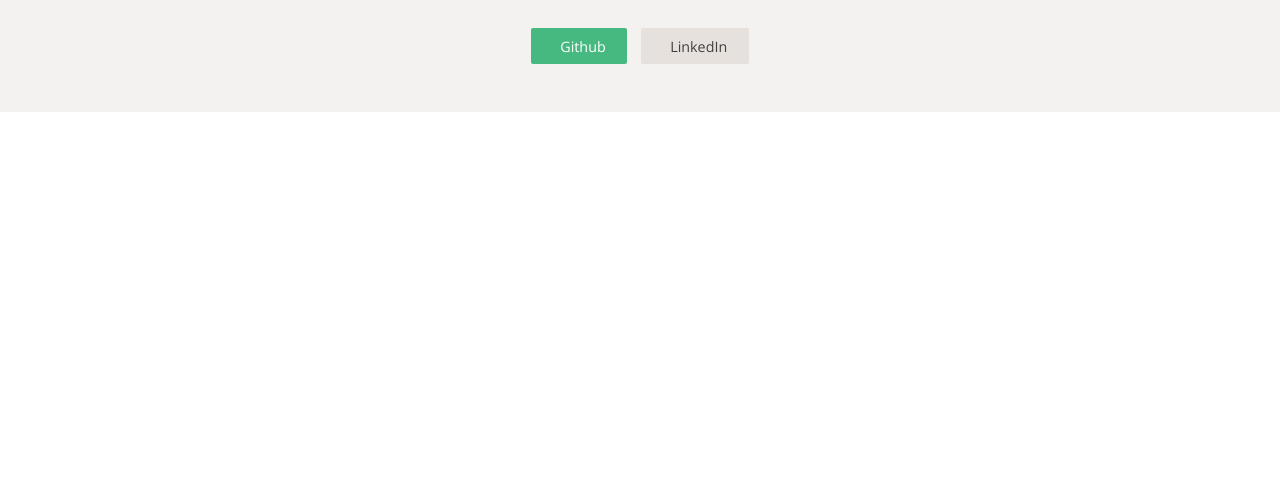
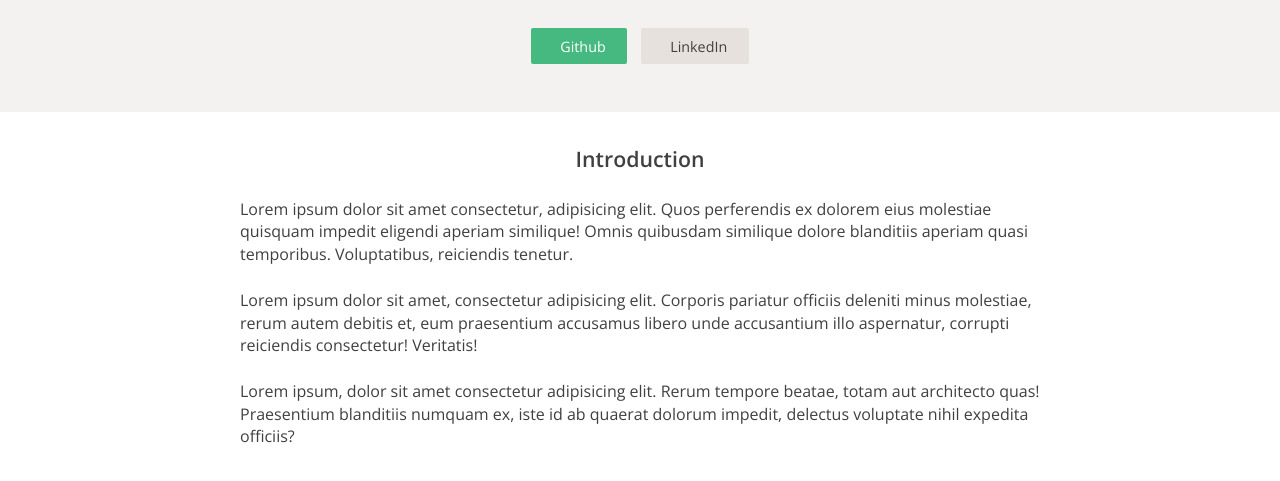
Before and after one commit to bismuth1991/portfolio, a website built with Parcel: page index.html in a window 1280 px wide. Shown: the part 157-638 px from the top of the page. Built offline with nearby package versions, Linux system fonts and the light colour scheme; some icons are missing.

Commit message:
Add introduction

```diff
--- /dev/null
+++ b/css/components/container.css
@@ -0,0 +1,4 @@
+.Container {
+  max-width: 50em;
+  margin: 0 auto;
+}
--- /dev/null
+++ b/css/components/section.css
@@ -0,0 +1,42 @@
+.Section {
+  padding: 0 var(--space);
+}
+.Section:nth-child(2n) {
+  background-color: hsla(31, 15%, 50%, 0.1);
+  overflow: hidden; /* Contain margins. */
+}
+.Section::before,
+.Section::after {
+  content: '\00a0'; /* &nbsp; */
+  display: block;
+  height: 0px;
+  visibility: hidden;
+}
+.Section::before {
+  margin-bottom: var(--space);
+}
+.Section::after {
+  margin-top: var(--space);
+}
+@media (--break-lg) {
+  .Section {
+    padding: 0 var(--space-lg);
+  }
+  .Section::before {
+    margin-bottom: var(--space-lg);
+  }
+  .Section::after {
+    margin-top: var(--space-lg);
+  }
+}
+
+.Section-heading {
+  text-align: center;
+}
+
+@media (--break-lg) {
+  .Section-list {
+    padding: 0;
+    margin: 0 calc(2 * var(--space-lg)) var(--space-lg);
+  }
+}
--- a/css/index.css
+++ b/css/index.css
@@ -5,5 +5,7 @@
 @import './base/elements';
 
 @import './components/button';
+@import './components/container';
 @import './components/header';
+@import './components/section';
 @import './components/site';
--- a/index.html
+++ b/index.html
@@ -37,5 +37,16 @@
     </div>
   </header>
 
+  <main class="Site-content Site-content--full">
+    <section class="Section">
+      <div class="Container">
+        <h2 class="Section-heading">Introduction</h2>
+        <p>Lorem ipsum dolor sit amet consectetur, adipisicing elit. Quos perferendis ex dolorem eius molestiae quisquam impedit eligendi aperiam similique! Omnis quibusdam similique dolore blanditiis aperiam quasi temporibus. Voluptatibus, reiciendis tenetur.</p>
+        <p>Lorem ipsum dolor sit amet, consectetur adipisicing elit. Corporis pariatur officiis deleniti minus molestiae, rerum autem debitis et, eum praesentium accusamus libero unde accusantium illo aspernatur, corrupti reiciendis consectetur! Veritatis!</p>
+        <p>Lorem ipsum, dolor sit amet consectetur adipisicing elit. Rerum tempore beatae, totam aut architecto quas! Praesentium blanditiis numquam ex, iste id ab quaerat dolorum impedit, delectus voluptate nihil expedita officiis?</p>
+      </div>
+    </section>
+  </main>
+
 </body>
 </html>
```
Also changed, not shown: dist/index.html, 2 other files.
